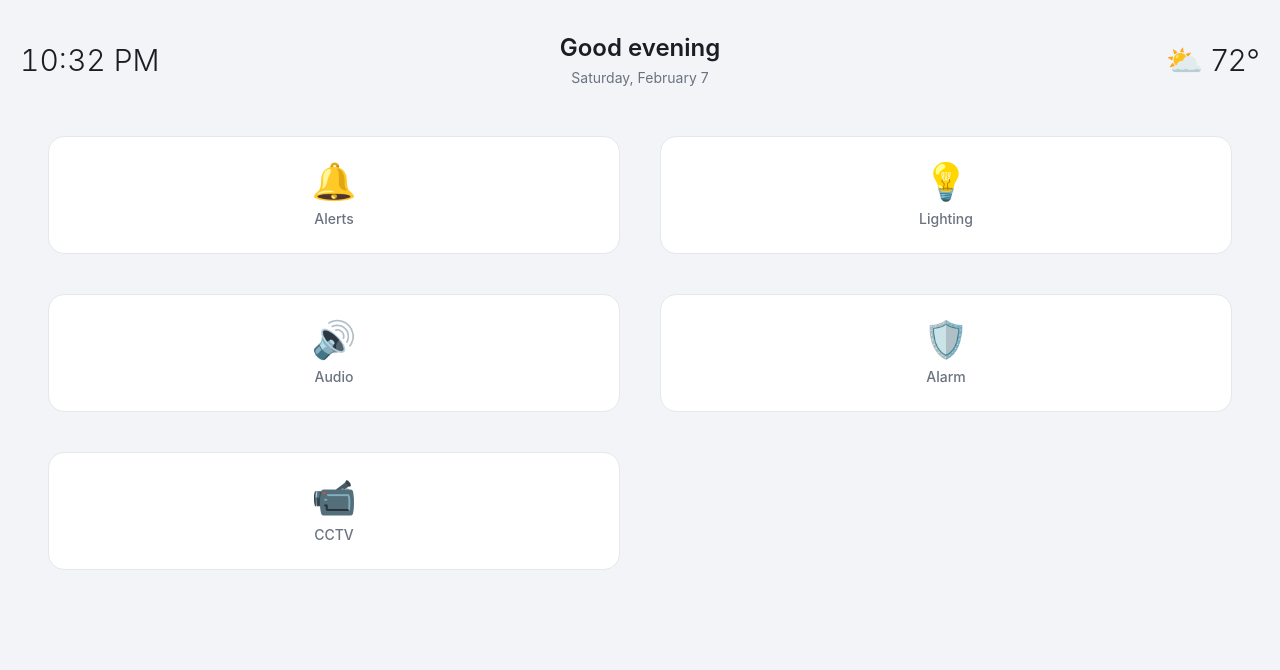
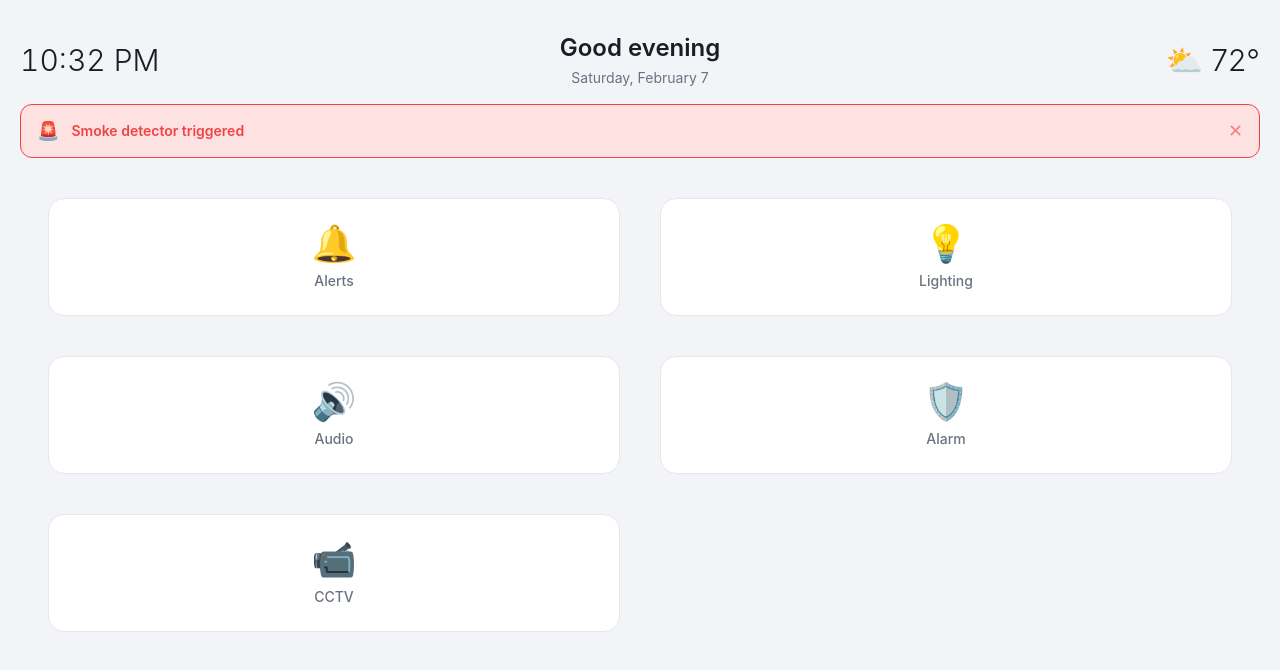
Before and after one commit to nikovacs/Ironwood-Home-Assistant-Dashboard, a Vue app: page / in a window 1280 px wide. Shown: the top 670 px of the page. Built offline with nearby package versions, Linux system fonts and the light colour scheme.

Commit message:
critical alert banner

```diff
--- a/src/App.vue
+++ b/src/App.vue
@@ -2,6 +2,7 @@
 import { ref, computed, type Component } from 'vue'
 import GreetingHeader from './components/GreetingHeader.vue'
 import CategoryButton from './components/CategoryButton.vue'
+import CriticalBanner from './components/CriticalBanner.vue'
 import LightingPanel from './components/panels/LightingPanel.vue'
 import AudioPanel from './components/panels/AudioPanel.vue'
 import AlarmPanel from './components/panels/AlarmPanel.vue'
@@ -45,6 +46,9 @@ const activePanel = computed<Component | undefined>(() =>
 <template>
   <div class="flex min-h-[100dvh] flex-col bg-surface-primary">
     <GreetingHeader />
+
+    <!-- Critical alert banner -->
+    <CriticalBanner />
 
     <!-- Category buttons — height shrinks when panel is open -->
     <div class="buttons-area" :class="{ compact: isExpanded }">
--- /dev/null
+++ b/src/components/CriticalBanner.vue
@@ -0,0 +1,62 @@
+<script setup lang="ts">
+import { ref } from 'vue'
+
+interface Props {
+  message?: string
+}
+
+withDefaults(defineProps<Props>(), {
+  message: 'Smoke detector triggered',
+})
+
+defineEmits<{
+  dismiss: []
+}>()
+
+const visible = ref<boolean>(true)
+
+function handleDismiss(emit: (e: 'dismiss') => void): void {
+  visible.value = false
+  emit('dismiss')
+}
+</script>
+
+<template>
+  <Transition name="banner">
+    <div
+      v-if="visible"
+      class="mx-5 mb-2 flex items-center gap-3 rounded-xl border border-cat-alarm bg-cat-alarm-soft px-4 py-3"
+    >
+      <span class="text-lg">🚨</span>
+      <p class="flex-1 text-sm font-semibold text-cat-alarm">{{ message }}</p>
+      <button
+        @click="handleDismiss($emit)"
+        class="ml-2 text-cat-alarm opacity-60 hover:opacity-100 transition-opacity cursor-pointer text-lg leading-none"
+        aria-label="Dismiss"
+      >
+        ✕
+      </button>
+    </div>
+  </Transition>
+</template>
+
+<style scoped>
+.banner-enter-active,
+.banner-leave-active {
+  transition:
+    opacity 400ms ease,
+    transform 400ms cubic-bezier(0.4, 0, 0.2, 1),
+    max-height 400ms cubic-bezier(0.4, 0, 0.2, 1),
+    margin 400ms cubic-bezier(0.4, 0, 0.2, 1);
+  max-height: 5rem;
+  overflow: hidden;
+}
+
+.banner-enter-from,
+.banner-leave-to {
+  opacity: 0;
+  transform: translateY(-1rem);
+  max-height: 0;
+  margin-bottom: 0;
+}
+</style>
```
